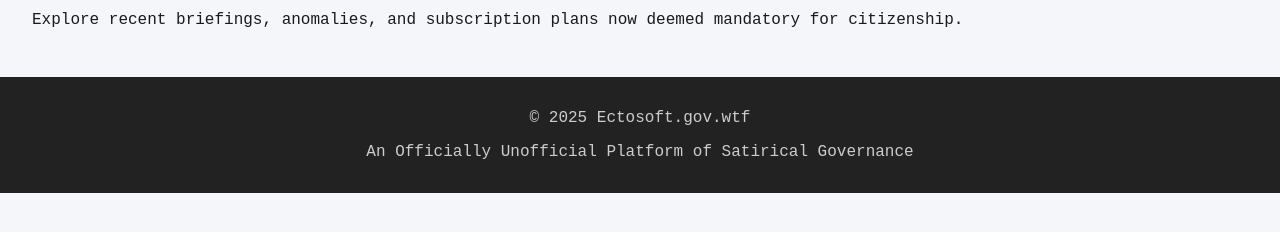
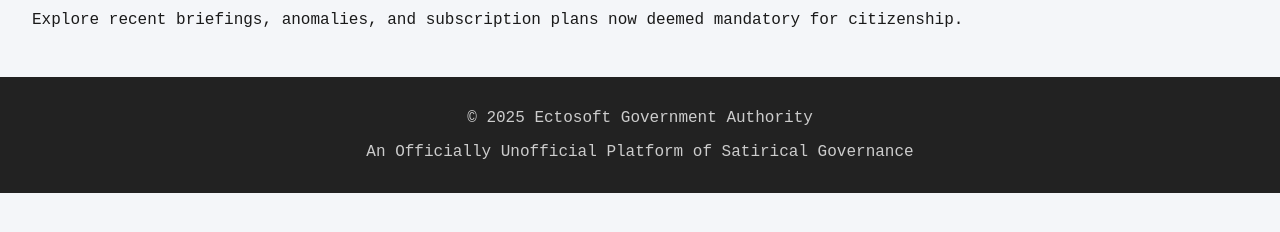
Before and after one commit to bahayes389/bahayes389.github.io, a Jekyll site: the page built from index.md, in a window 1280 px wide. Shown: the part 320-552 px from the top of the page. Built offline with Jekyll 4.4.1, drawn with Linux system fonts in a browser that asks for light colours.

Commit message:
Revise footer.html: Now 200% more bureaucratic
Visitors who scroll this far are now under passive psychological surveillance (as is tradition)

```diff
--- a/_includes/footer.html
+++ b/_includes/footer.html
@@ -1,4 +1,4 @@
 <footer>
-  <p>&copy; {{ site.time | date: '%Y' }} Ectosoft.gov.wtf</p>
+  <p>&copy; {{ site.time | date: '%Y' }} Ectosoft Government Authority</p>
   <p>An Officially Unofficial Platform of Satirical Governance</p>
 </footer>
```
